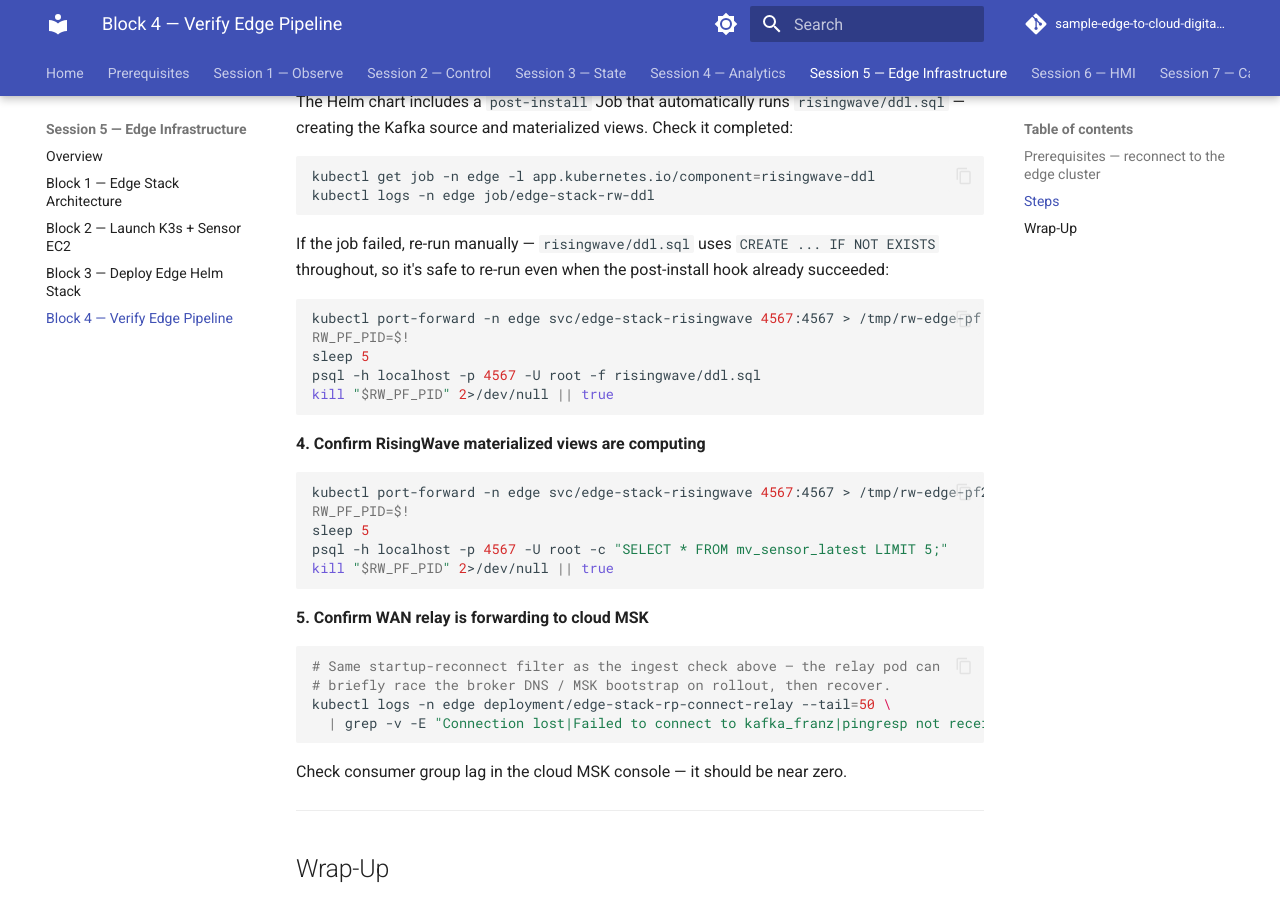
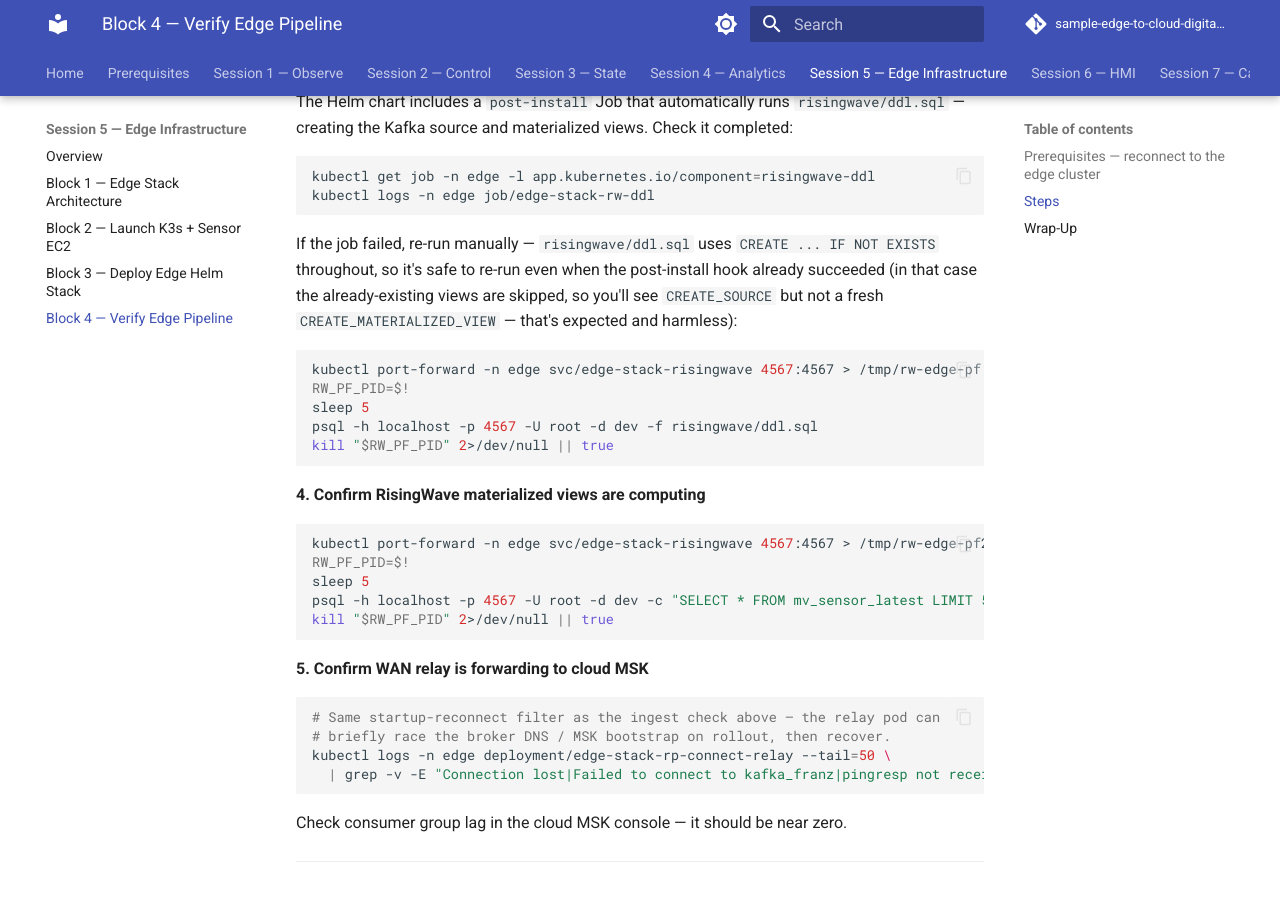
Before and after one commit to aws-samples/sample-edge-to-cloud-digital-ops-workshop, an MkDocs documentation site: the page built from workshop/05-edge-infra/block-4-verify.md, in a window 1280 px wide and 900 px high, scrolled down 1834 px. Built offline with MkDocs 1.6.1 and Material for MkDocs 9.7.7, drawn with Linux system fonts in a browser that asks for light colours; comment, search, counter and statistics services are not loaded.

Commit message:
fix: block-4-verify psql -d dev + drop assert on idempotent DDL re-run
Two more block-4-verify fixes surfaced by the #37 full-suite baseline run
(with psql on PATH against a healthy edge stack):

- Steps 3 (manual re-run) & 4 ran `psql -U root` with no database, which
  RisingWave rejects with "Catalog error: database not found: root". The
  chart's own rw-ddl job connects with `-U root -d dev`; match it.
- Step 3's manual re-run is the "if the DDL job failed" remediation path.
  On a healthy stack the post-install hook already created the views, so
  re-running ddl.sql (CREATE ... IF NOT EXISTS) is a no-op that emits only
  CREATE_SOURCE, never a fresh CREATE_MATERIALIZED_VIEW — asserting the
  latter fails the happy path. Step 2 already asserts CREATE_MATERIALIZED_VIEW
  from the job log (the real check), so drop the assert on the conditional
  remediation block and document the expected CREATE_SOURCE-only output.

Validated on ws-slot38: block-4-verify now 6/6. mkdocs build --strict passes.

Co-Authored-By: Claude Opus 4.8 <noreply@anthropic.com>

````diff
--- a/workshop/05-edge-infra/block-4-verify.md
+++ b/workshop/05-edge-infra/block-4-verify.md
@@ -93,16 +93,15 @@ kubectl logs -n edge job/edge-stack-rw-ddl
 ```
 <!-- e2e:assert {"contains": "CREATE_MATERIALIZED_VIEW"} -->
 
-If the job failed, re-run manually — `risingwave/ddl.sql` uses `CREATE ... IF NOT EXISTS` throughout, so it's safe to re-run even when the post-install hook already succeeded:
+If the job failed, re-run manually — `risingwave/ddl.sql` uses `CREATE ... IF NOT EXISTS` throughout, so it's safe to re-run even when the post-install hook already succeeded (in that case the already-existing views are skipped, so you'll see `CREATE_SOURCE` but not a fresh `CREATE_MATERIALIZED_VIEW` — that's expected and harmless):
 
 ```bash
 kubectl port-forward -n edge svc/edge-stack-risingwave 4567:4567 > /tmp/rw-edge-pf.log 2>&1 &
 RW_PF_PID=$!
 sleep 5
-psql -h localhost -p 4567 -U root -f risingwave/ddl.sql
+psql -h localhost -p 4567 -U root -d dev -f risingwave/ddl.sql
 kill "$RW_PF_PID" 2>/dev/null || true
 ```
-<!-- e2e:assert {"contains": "CREATE_MATERIALIZED_VIEW"} -->
 
 **4. Confirm RisingWave materialized views are computing**
 
@@ -110,7 +109,7 @@ kill "$RW_PF_PID" 2>/dev/null || true
 kubectl port-forward -n edge svc/edge-stack-risingwave 4567:4567 > /tmp/rw-edge-pf2.log 2>&1 &
 RW_PF_PID=$!
 sleep 5
-psql -h localhost -p 4567 -U root -c "SELECT * FROM mv_sensor_latest LIMIT 5;"
+psql -h localhost -p 4567 -U root -d dev -c "SELECT * FROM mv_sensor_latest LIMIT 5;"
 kill "$RW_PF_PID" 2>/dev/null || true
 ```
 <!-- e2e:assert {"contains": "row"} -->
````
